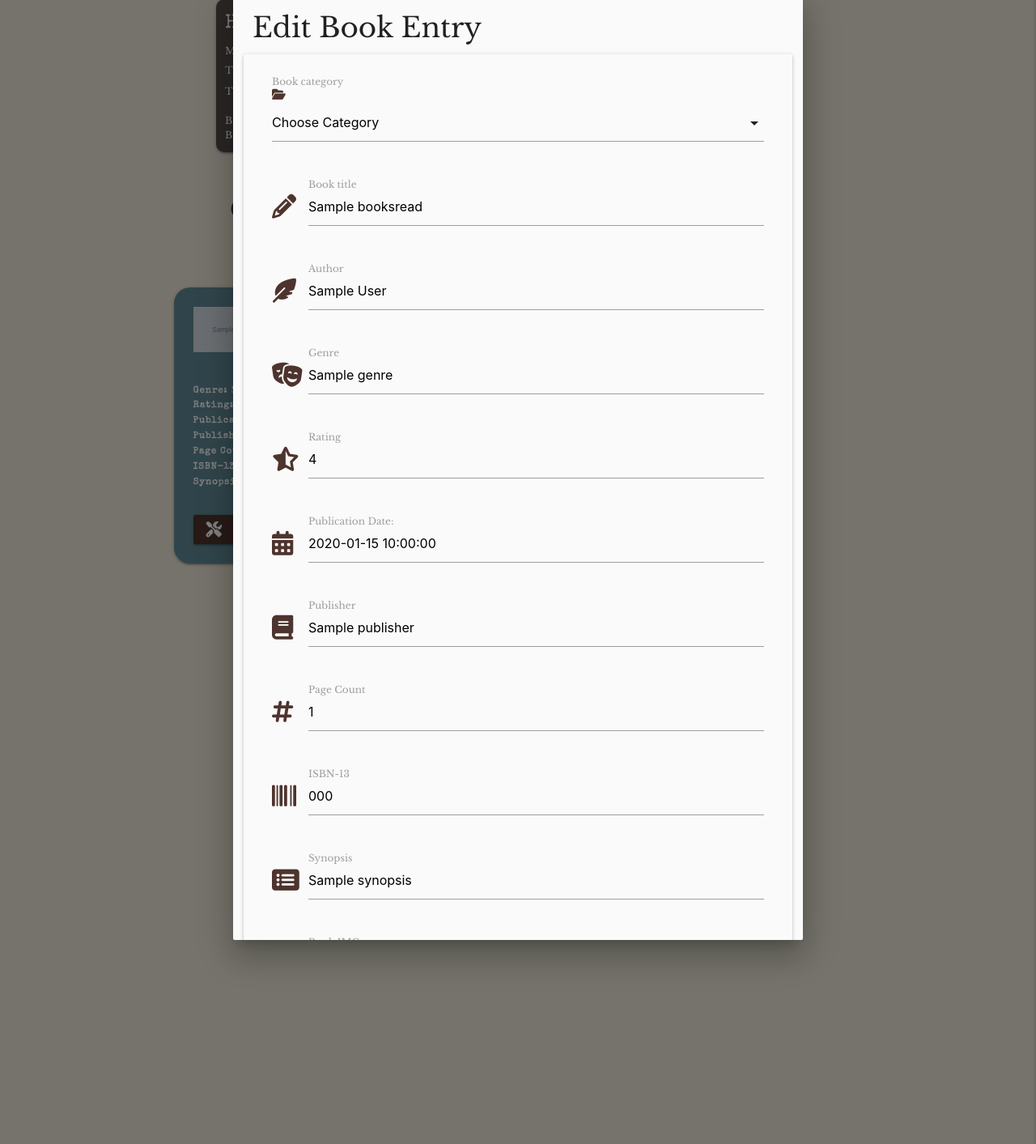
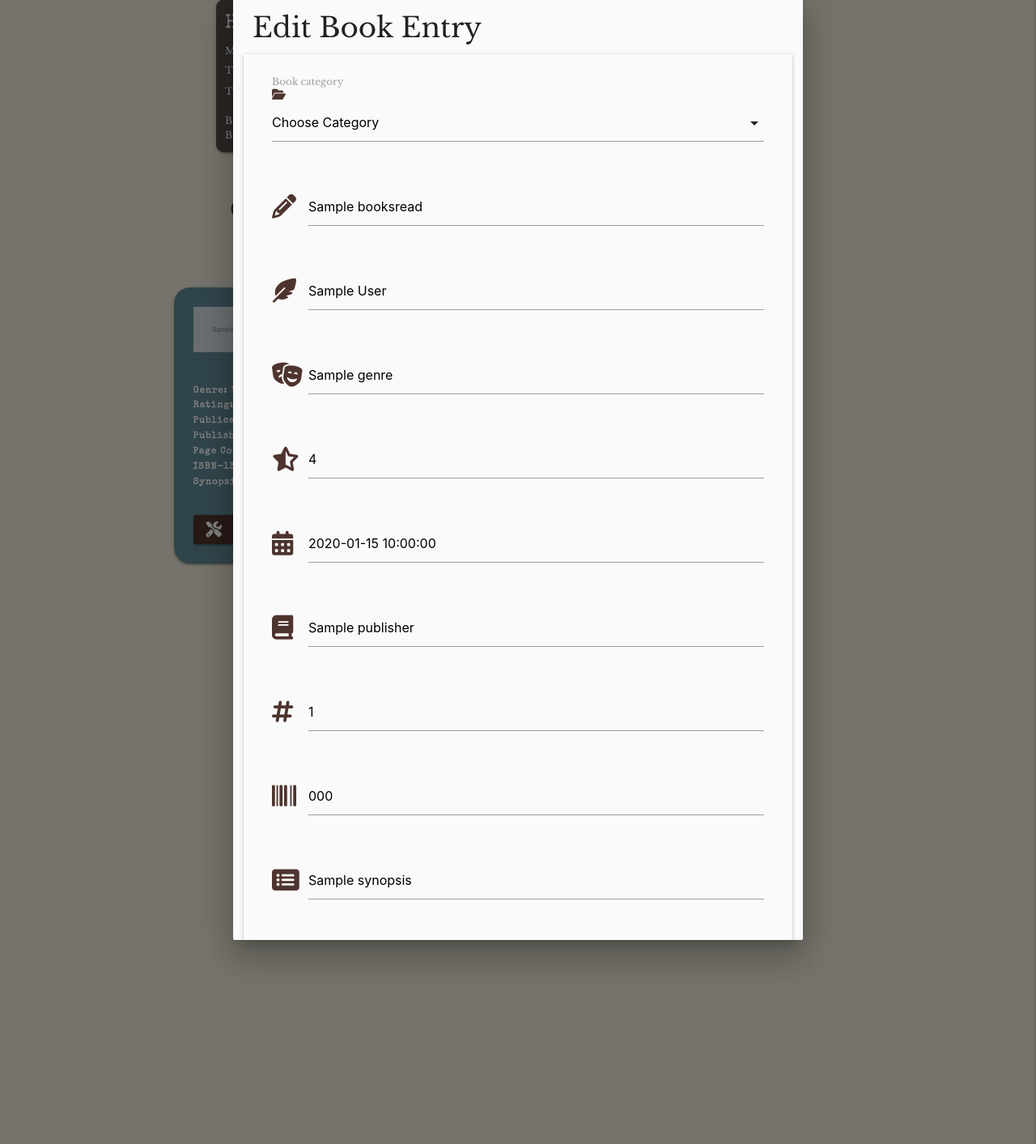
Before and after one commit to digimori/PersonalLibraryApp, a Flask app: page /search in a window 1280 px wide, after a click that opens the changed part. Shown: the part 175-1588 px from the top of the page at 81% size. Run offline with Flask 2, Linux system fonts and the light colour scheme; the visitor is signed in with stand-in values (Sample User, id 1); grey boxes marked "Sample" are stand-in pictures; a database or web service that is not in the repository returns one stand-in record (values such as "Sample title"); some libraries are stand-ins or nearby versions.

Commit message:
Label fors have been replaced with placeholder text in the input element in order to pass validation

```diff
--- a/templates/profile.html
+++ b/templates/profile.html
@@ -108,81 +108,71 @@
                             <div class="row">
                                 <div class="input-field col s12">
                                     <i class="fas fa-pencil-alt prefix brown-text text-darken-3"></i>
-                                    <input name="title" minlength="2" maxlength="50" type="text" value="{{ book.title }}"
+                                    <input name="title" minlength="2" maxlength="50" type="text" placeholder="Book Title" value="{{ book.title }}"
                                         class="validate" required>
-                                    <label for="title">Book title</label>
                                 </div>
                             </div>
                             <div class="row">
                                 <div class="input-field col s12">
                                     <i class="fas fa-feather-alt prefix brown-text text-darken-3"></i>
-                                    <input name="author" minlength="5" maxlength="50" type="text" value="{{ book.author }}"
+                                    <input name="author" minlength="5" maxlength="50" type="text" placeholder="Author" value="{{ book.author }}"
                                         class="validate" required>
-                                    <label for="author">Author</label>
                                 </div>
                             </div>
                             <div class="row">
                                 <div class="input-field col s12">
                                     <i class="fas fa-masks-theater prefix brown-text text-darken-3"></i>
                                     <input name="genre" minlength="5" maxlength="50" type="text"
-                                        class="validate" value="{{ book.genre }}" required>
-                                    <label for="genre">Genre</label>
+                                        class="validate" value="{{ book.genre }}" placeholder="Genre" required>
                                 </div>
                             </div>
                             <div class="row">
                                 <div class="input-field col s12">
                                     <i class="fas fa-star-half-stroke prefix brown-text text-darken-3"></i>
-                                    <input name="rating" minlength="5" maxlength="50" type="text" value="{{ book.rating }}"
-                                        class="validate" required>
-                                    <label for="rating">Rating</label>
+                                    <input name="rating" minlength="5" maxlength="50" type="text" value="{{ book.rating }}" placeholder="Rating"
+                                        class="validate" required>>
                                 </div>
                             </div>
                             <div class="row">
                                 <div class="input-field col s12">
                                     <i class="fas fa-calendar-alt prefix brown-text text-darken-3"></i>
-                                    <input name="release_date" type="text" class="datepicker validate" value="{{ book.release_date }}"
+                                    <input name="release_date" type="text" class="datepicker validate" value="{{ book.release_date }}" placeholder="Pbulication Date"
                                         required>
-                                    <label for="release_date">Publication Date:</label>
                                 </div>
                             </div>
                             <div class="row">
                                 <div class="input-field col s12">
                                     <i class="fas fa-book prefix brown-text text-darken-3"></i>
                                     <input name="publisher" minlength="5" maxlength="50" type="text"
-                                        class="validate" value="{{ book.publisher }}" required>
-                                    <label for="publisher">Publisher</label>
+                                        class="validate" value="{{ book.publisher }}" placeholder="Publisher" required>
                                 </div>
                             </div>
                             <div class="row">
                                 <div class="input-field col s12">
                                     <i class="fas fa-hashtag prefix brown-text text-darken-3"></i>
                                     <input name="page_count" minlength="1" maxlength="50" type="text"
-                                        class="validate" value="{{ book.page_count }}" required>
-                                    <label for="page_count">Page Count</label>
+                                        class="validate" value="{{ book.page_count }}" placeholder="Page Count" required>
                                 </div>
                             </div>
                             <div class="row">
                                 <div class="input-field col s12">
                                     <i class="fas fa-barcode prefix brown-text text-darken-3"></i>
                                     <input name="isbn" minlength="5" maxlength="50" type="text"
-                                        class="validate" value="{{ book.isbn }}" required>
-                                    <label for="isbn">ISBN-13</label>
+                                        class="validate" value="{{ book.isbn }}" placeholder="ISBN-13" required>
                                 </div>
                             </div>
                             <div class="row">
                                 <div class="input-field col s12">
                                     <i class="fas fa-rectangle-list prefix brown-text text-darken-3"></i>
                                     <input name="synopsis" minlength="5" maxlength="600" type="text"
-                                        class="validate" value="{{ book.synopsis }}" required>
-                                    <label for="synopsis">Synopsis</label>
+                                        class="validate" value="{{ book.synopsis }}" placeholder="Synopsis" required>
                                 </div>
                             </div>
                             <div class="row">
                                 <div class="input-field col s12 formentry">
                                     <i class="fas fa-rectangle-list prefix brown-text text-darken-3"></i>
                                     <input name="bookimg" minlength="3" maxlength="600"
-                                        type="text" value="{{ book.bookimg }}" class="validate">
-                                    <label for="bookimg">Book IMG</label>
+                                        type="text" value="{{ book.bookimg }}" placeholder="Book IMG" class="validate">
                                 </div>
                             </div>
                             <div class="modal-footer">
@@ -276,80 +266,71 @@
                                 <div class="input-field col s12">
                                     <i class="fas fa-pencil-alt prefix brown-text text-darken-3"></i>
                                     <input name="title" minlength="2" maxlength="50" type="text"
-                                        class="validate" value="{{ book.title }}" required>
-                                    <label for="title">Book title</label>
+                                        class="validate" value="{{ book.title }}" placeholder="Book Title" required>
                                 </div>
                             </div>
                             <div class="row">
                                 <div class="input-field col s12">
                                     <i class="fas fa-feather-alt prefix brown-text text-darken-3"></i>
                                     <input name="author" minlength="5" maxlength="50" type="text"
-                                        class="validate" value="{{ book.author }}" required>
-                                    <label for="author">Author</label>
+                                        class="validate" value="{{ book.author }}" placeholder="Author" required>
                                 </div>
                             </div>
                             <div class="row">
                                 <div class="input-field col s12">
                                     <i class="fas fa-masks-theater prefix brown-text text-darken-3"></i>
                                     <input name="genre" minlength="5" maxlength="50" type="text"
-                                        class="validate" value="{{ book.genre }}" required>
-                                    <label for="genre">Genre</label>
+                                        class="validate" value="{{ book.genre }}" placeholder="Genre" required>
                                 </div>
                             </div>
                             <div class="row">
                                 <div class="input-field col s12">
                                     <i class="fas fa-star-half-stroke prefix brown-text text-darken-3"></i>
                                     <input name="rating" minlength="5" maxlength="50" type="text"
-                                        class="validate" value="{{ book.rating }}" required>
-                                    <label for="rating">Rating</label>
+                                        class="validate" value="{{ book.rating }}" placeholder="Rating" required>
                                 </div>
                             </div>
                             <div class="row">
                                 <div class="input-field col s12">
                                     <i class="fas fa-calendar-alt prefix brown-text text-darken-3"></i>
-                                    <input name="release_date" type="text" class="datepicker validate" value="{{ book.release_date }}"
+                                    <input name="release_date" type="text" class="datepicker validate" value="{{ book.release_date }}" placeholder="Publication Date"
                                         required>
-                                    <label for="release_date">Publication Date:</label>
                                 </div>
                             </div>
                             <div class="row">
                                 <div class="input-field col s12">
                                     <i class="fas fa-book prefix brown-text text-darken-3"></i>
                                     <input name="publisher" minlength="5" maxlength="50" type="text"
-                                        class="validate" value="{{ book.publisher }}" required>
-                                    <label for="publisher">Publisher</label>
+                                        class="validate" value="{{ book.publisher }}" placeholder="Publisher" required>
                                 </div>
                             </div>
                             <div class="row">
                                 <div class="input-field col s12">
                                     <i class="fas fa-hashtag prefix brown-text text-darken-3"></i>
                                     <input name="page_count" minlength="5" maxlength="50" type="text"
-                                        class="validate" value="{{ book.page_count }}" required>
-                                    <label for="page_count">Page Count</label>
+                                        class="validate" value="{{ book.page_count }}" placeholder="Page Count" required>
                                 </div>
                             </div>
                             <div class="row">
                                 <div class="input-field col s12">
                                     <i class="fas fa-barcode prefix brown-text text-darken-3"></i>
                                     <input name="isbn" minlength="5" maxlength="50" type="text"
-                                        class="validate" value="{{ book.isbn }}" required>
-                                    <label for="isbn">ISBN-13</label>
+                                        class="validate" value="{{ book.isbn }}" placeholder="ISBN-13" required>
+
                                 </div>
                             </div>
                             <div class="row">
                                 <div class="input-field col s12">
                                     <i class="fas fa-rectangle-list prefix brown-text text-darken-3"></i>
                                     <input name="synopsis" minlength="5" maxlength="600" type="text"
-                                        class="validate" value="{{ book.synopsis }}" required>
-                                    <label for="synopsis">Synopsis</label>
+                                        class="validate" value="{{ book.synopsis }}" placeholder="Synopsis" required>
                                 </div>
                             </div>
                             <div class="row">
                                 <div class="input-field col s12 formentry">
                                     <i class="fas fa-rectangle-list prefix brown-text text-darken-3"></i>
                                     <input name="bookimg" minlength="3" maxlength="600"
-                                        type="text" value="{{ book.bookimg }}" class="validate">
-                                    <label for="bookimg">Book IMG</label>
+                                        type="text" value="{{ book.bookimg }}" class="validate" placeholder="Book IMG">
                                 </div>
                             </div>
                             <div class="modal-footer">
```
